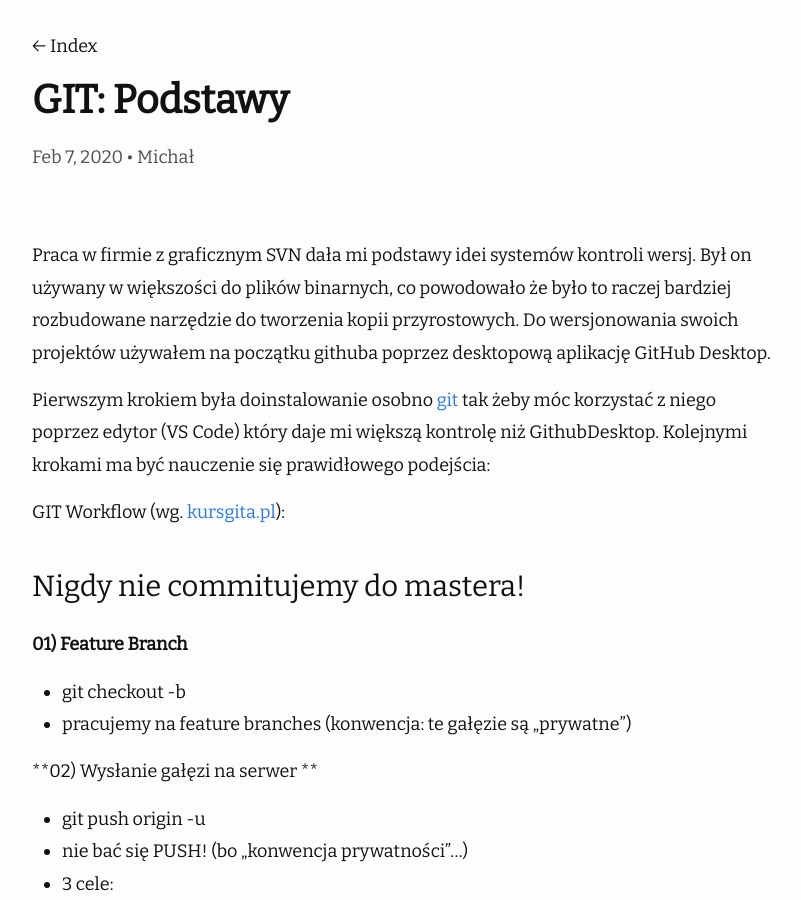
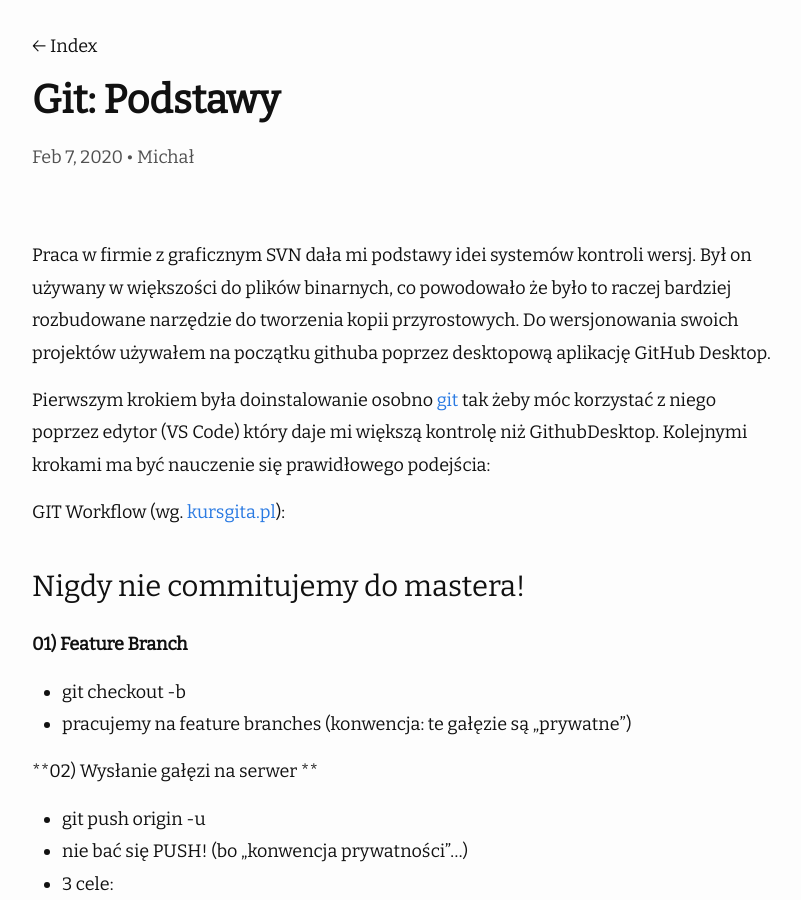
Before and after one commit to mgurg/mgurg.github.io, a Jekyll site: the page built from _posts/2020-02-07-podstawy-git.md, in a window 1280 px wide and 900 px high. Shown: the whole window, without its empty margins (238-1039 px from the left). Built offline with Jekyll 4.4.1, drawn with Linux system fonts in a browser that asks for light colours; nearby versions of some CDN libraries; comment, search, counter and statistics services are not loaded.

Commit message:
Create 2020-02-07-GIT.md

```diff
--- a/_posts/2020-02-07-GIT.md
+++ b/_posts/2020-02-07-podstawy-git.md
@@ -1,6 +1,6 @@
 ---
 layout: post
-title: "GIT: Podstawy"
+title: "Git: Podstawy"
 categories: python
 author: "Michał"
 ---
```
